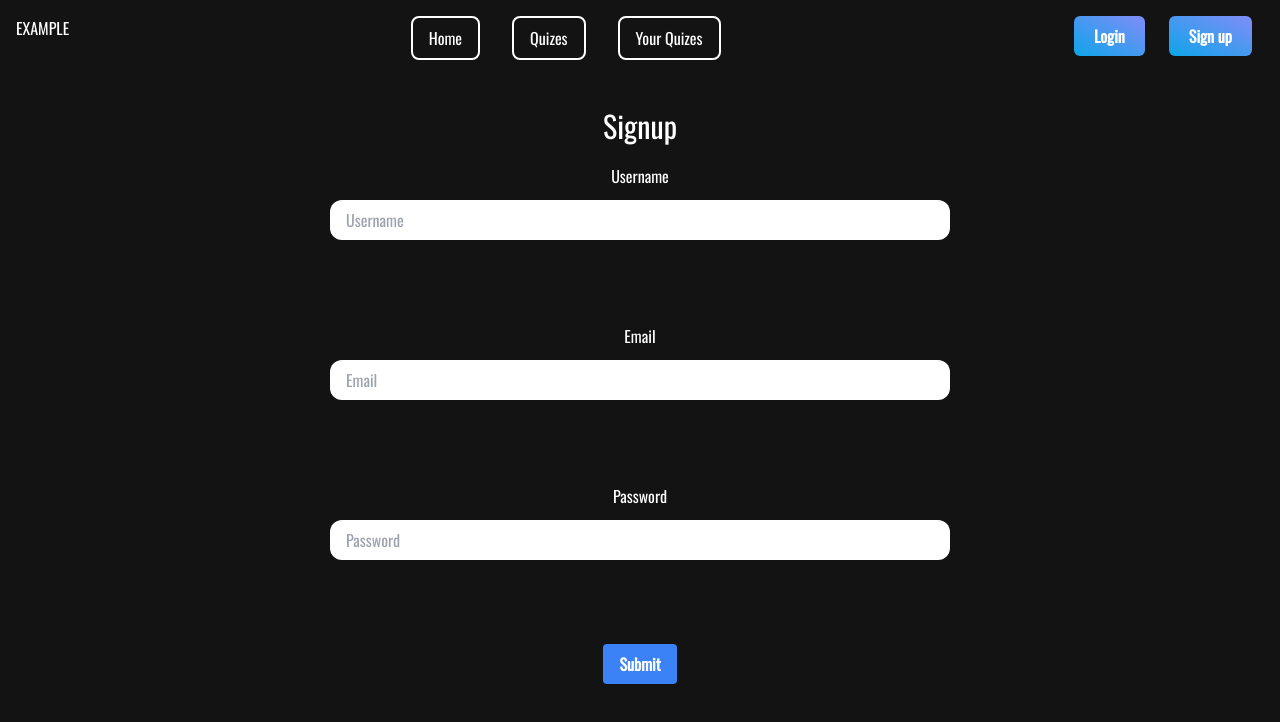
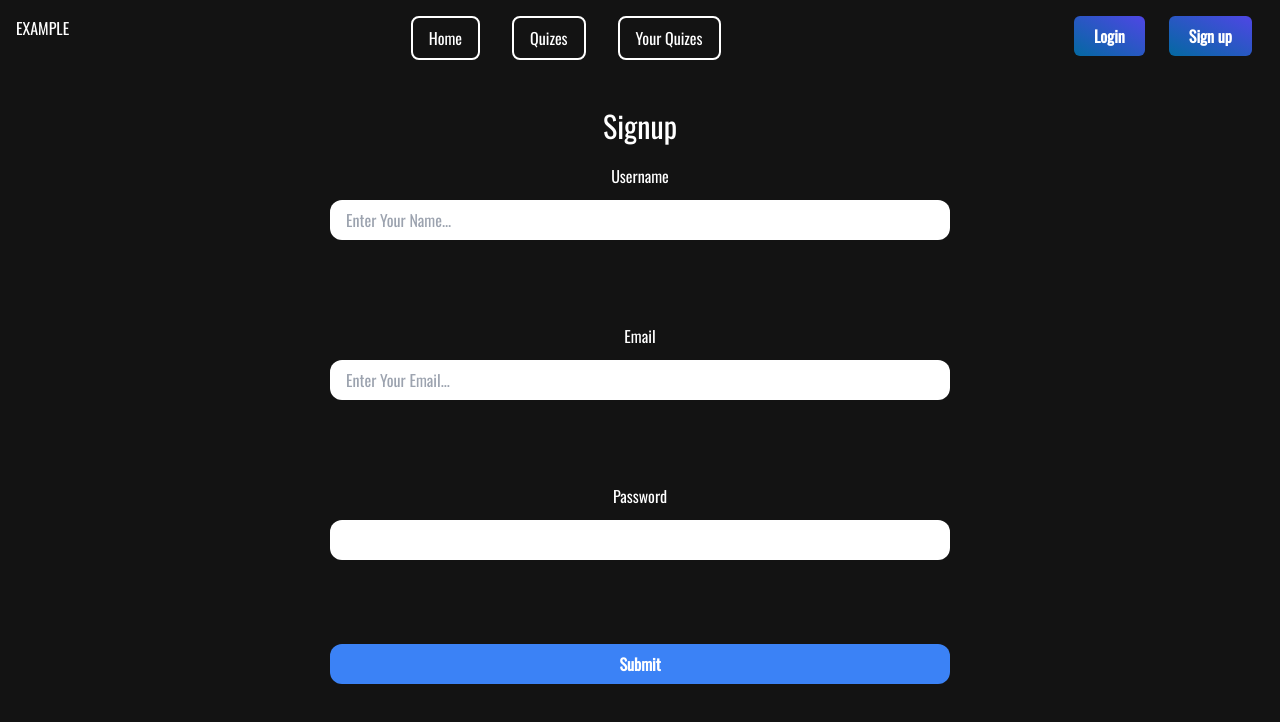
Before and after one commit to arshdev16/quiz-app, a Next.js app: page /signup in a window 1280 px wide. Shown: the top 722 px of the page. Built offline with nearby package versions, Linux system fonts and the light colour scheme.

Commit message:
navbar changes, added toaster

```diff
--- a/components/Buttons.js
+++ b/components/Buttons.js
@@ -1,5 +1,6 @@
 import React from "react";
 import Link from "next/link";
+import { auth } from "../lib/firebase";
 
 export const LinkBtn = (props) => (
   <Link href="/">
@@ -11,8 +12,17 @@
 
 export const AuthBtns = (props) => (
   <Link href={props.pathname}>
-    <a className="flex sm:inline-flex justify-center items-center bg-gradient-to-tr from-sky-500 to-indigo-400 hover:from-sky-600 hover:to-indigo-400 active:from-indigo-700 active:to-purple-600 focus-visible:ring ring-indigo-300 text-white font-semibold text-center rounded-md outline-none transition duration-200 px-5 py-2 mx-3">
+    <a className="flex sm:inline-flex justify-center items-center bg-gradient-to-tr from-sky-700 to-indigo-600 hover:from-sky-800 hover:to-indigo-600 active:from-indigo-900 active:to-purple-800 focus-visible:ring ring-indigo-300 text-white font-semibold text-center rounded-md outline-none transition duration-200 px-5 py-2 mx-3">
       {props.children}
     </a>
   </Link>
 );
+
+export const LogoutBtn = (props) => (
+  <button
+    className="flex sm:inline-flex justify-center items-center bg-gradient-to-tr from-sky-700 to-indigo-600 hover:from-sky-800 hover:to-indigo-600 active:from-indigo-900 active:to-purple-800 focus-visible:ring ring-indigo-300 text-white font-semibold text-center rounded-md outline-none transition duration-200 px-5 py-2 mx-3"
+    onClick={() => auth.signOut()}
+  >
+    {props.children}
+  </button>
+);
--- a/components/Navbar.js
+++ b/components/Navbar.js
@@ -1,6 +1,6 @@
 import React from "react";
 import { auth } from "../lib/firebase";
-import { LinkBtn, AuthBtns } from "./Buttons";
+import { LinkBtn, AuthBtns, LogoutBtn} from "./Buttons";
 
 const Navbar = () => {
   return (
@@ -17,10 +17,15 @@
           <LinkBtn>Your Quizes</LinkBtn>
         </li>
       </ul>
-      {!auth.currentUser && (
+      {!auth.currentUser ? (
         <div>
           <AuthBtns pathname="/login">Login</AuthBtns>
           <AuthBtns pathname="/signup">Sign up</AuthBtns>
+        </div>
+      ) : (
+        <div>
+          <AuthBtns pathname="/">Quiz History</AuthBtns>
+          <LogoutBtn pathname="/">Logout</LogoutBtn>
         </div>
       )}
     </div>
--- a/package.json
+++ b/package.json
@@ -17,6 +17,7 @@
     "react": "18.1.0",
     "react-dom": "18.1.0",
     "react-firebase-hooks": "^5.0.3",
+    "react-hot-toast": "^2.2.0",
     "react-icons": "^4.3.1",
     "react-lottie": "^1.2.3",
     "tailwindcss": "^3.0.24",
--- a/pages/_app.js
+++ b/pages/_app.js
@@ -1,13 +1,15 @@
 import React from "react";
 import Navbar from "../components/Navbar";
 import "../styles/globals.css";
+import { Toaster } from "react-hot-toast";
 
 function MyApp({ Component, pageProps }) {
   const [loading, setLoading] = React.useState(true);
   return (
     <>
       {!loading && <Navbar />}
-      <Component {...pageProps} setLoading={setLoading} loading={loading}/>
+      <Component {...pageProps} setLoading={setLoading} loading={loading} />
+      <Toaster />
     </>
   );
 }
--- a/pages/index.js
+++ b/pages/index.js
@@ -8,6 +8,7 @@
   useEffect(() => {
     setLoading(loading);
   }, [loading]);
+  console.log(user)
   return (
     <div className="flex w-screen h-screen overflow-hidden">
       {loading ? <Loading /> : <div></div>}
--- a/pages/signup.js
+++ b/pages/signup.js
@@ -3,6 +3,7 @@
 import { Formik, Form, Field, ErrorMessage } from "formik";
 import { firestore, auth } from "../lib/firebase";
 import Loading from "../components/Loading";
+import toast from "react-hot-toast";
 
 const signup = ({ setLoading, loading }) => {
   useEffect(() => {
@@ -22,7 +23,9 @@
   return (
     <>
       {loading ? (
-        <Loading />
+        <div className="flex flex-col w-screen h-screen items-center justify-center">
+          <Loading />
+        </div>
       ) : (
         <div className="flex flex-col items-center justify-start my-10 p-5 w-screen h-screen">
           <h1 className="text-3xl">Signup</h1>
@@ -45,6 +48,7 @@
                     email: values.email,
                   });
                 setLoading(false);
+                toast.success("Successfully signed up!");
               } catch (e) {
                 console.error(e);
                 alert("Some error occured");
@@ -53,55 +57,28 @@
           >
             {({ isSubmitting }) => (
               <Form className="m-5 flex flex-col justify-center items-center w-full">
-                <div className="flex flex-col justify-start items-center w-1/2 h-40">
-                  <label htmlFor="username">Username</label>
-                  <Field
-                    type="text"
-                    name="username"
-                    placeholder="Username"
-                    className="text-black w-full
-              m-3 h-10 p-4 rounded-xl focus: border-3 border-white outline-none hover:border-sky-400"
-                  />
-                  <ErrorMessage
-                    name="username"
-                    component="div"
-                    className="text-red-500"
-                  />
-                </div>
-                <div className="flex flex-col justify-start items-center h-40 w-1/2">
-                  <label htmlFor="email">Email</label>
-                  <Field
-                    type="email"
-                    name="email"
-                    placeholder="Email"
-                    className=" text-black w-full
-              m-3 h-10 p-4 rounded-xl focus: border-3 border-white outline-none focus:border-sky-400"
-                  />
-                  <ErrorMessage
-                    name="email"
-                    component="div"
-                    className="text-red-500"
-                  />
-                </div>
-                <div className="flex flex-col justify-start items-center w-1/2 h-40">
-                  <label htmlFor="password">Password</label>
-                  <Field
-                    type="password"
-                    name="password"
-                    placeholder="Password"
-                    className=" text-black w-full
-              m-3 h-10 p-4 rounded-xl focus: border-3 border-white outline-none focus:border-sky-400"
-                  />
-                  <ErrorMessage
-                    name="password"
-                    component="div"
-                    className="text-red-500"
-                  />
-                </div>
+                <InputField
+                  name="username"
+                  label="Username"
+                  type="text"
+                  placeholder="Enter Your Name..."
+                />
+                <InputField
+                  name="email"
+                  label="Email"
+                  type="email"
+                  placeholder="Enter Your Email..."
+                />
+                <InputField
+                  name="password"
+                  label="Password"
+                  type="password"
+                  password="Enter Your Password..."
+                />
                 <button
                   type="submit"
                   disabled={isSubmitting}
-                  className="bg-blue-500 hover:bg-blue-700 text-white font-bold py-2 px-4 rounded"
+                  className="bg-blue-500 hover:bg-blue-700 text-white font-bold py-2 px-4 rounded-xl w-1/2"
                 >
                   Submit
                 </button>
@@ -113,5 +90,23 @@
     </>
   );
 };
-
+const InputField = (props) => {
+  return (
+    <div className="flex flex-col justify-start items-center w-1/2 h-40">
+      <label htmlFor={props.name}>{props.label}</label>
+      <Field
+        type={props.type}
+        name={props.name}
+        placeholder={props.placeholder}
+        className=" text-black w-full
+      m-3 h-10 p-4 rounded-xl focus: border-3 border-white outline-none focus:border-sky-400"
+      />
+      <ErrorMessage
+        name={props.name}
+        component="div"
+        className="text-red-500"
+      />
+    </div>
+  );
+};
 export default signup;
```
Also changed, not shown: 1 other file (tests, documents, lock files or other folders).
